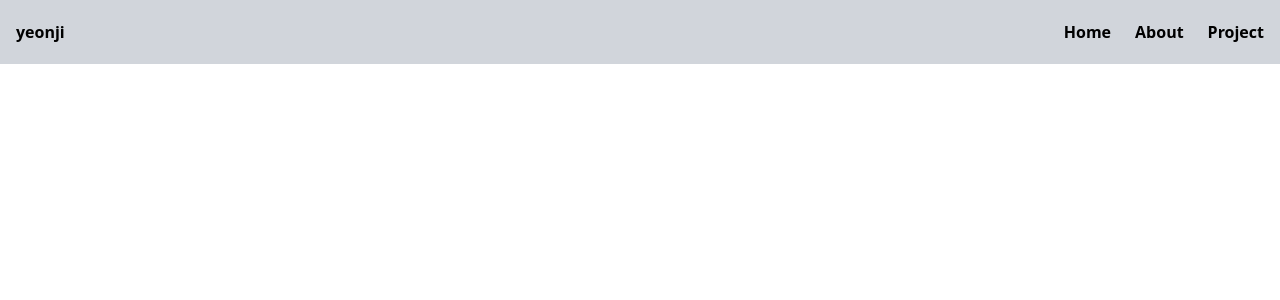
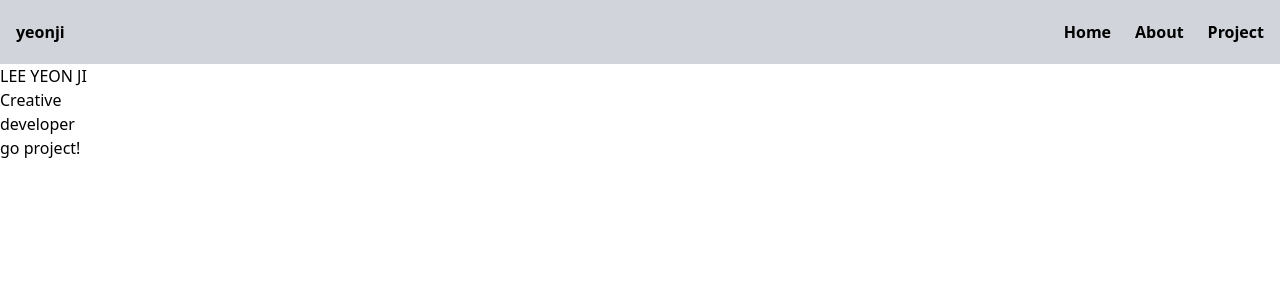
Before and after one commit to lee-yeon-ji/yeonji_portfolio, a React (Create React App) app: page / in a window 1280 px wide. Shown: the top 300 px of the page. Built offline with nearby package versions, Linux system fonts and the light colour scheme.

Commit message:
home page

```diff
--- a/src/pages/Home.jsx
+++ b/src/pages/Home.jsx
@@ -2,7 +2,17 @@
 export default function Home() {
     return (
         <div>
-            <h1></h1>
+            <h1>LEE YEON JI</h1>
+            <div className={""}>
+                <div>Creative</div>
+                <div>developer</div>
+            </div>
+
+            <div className="">
+                <a className="" href="/project">go project!</a>
+
+            </div>
+
         </div>
     );
 };
```
